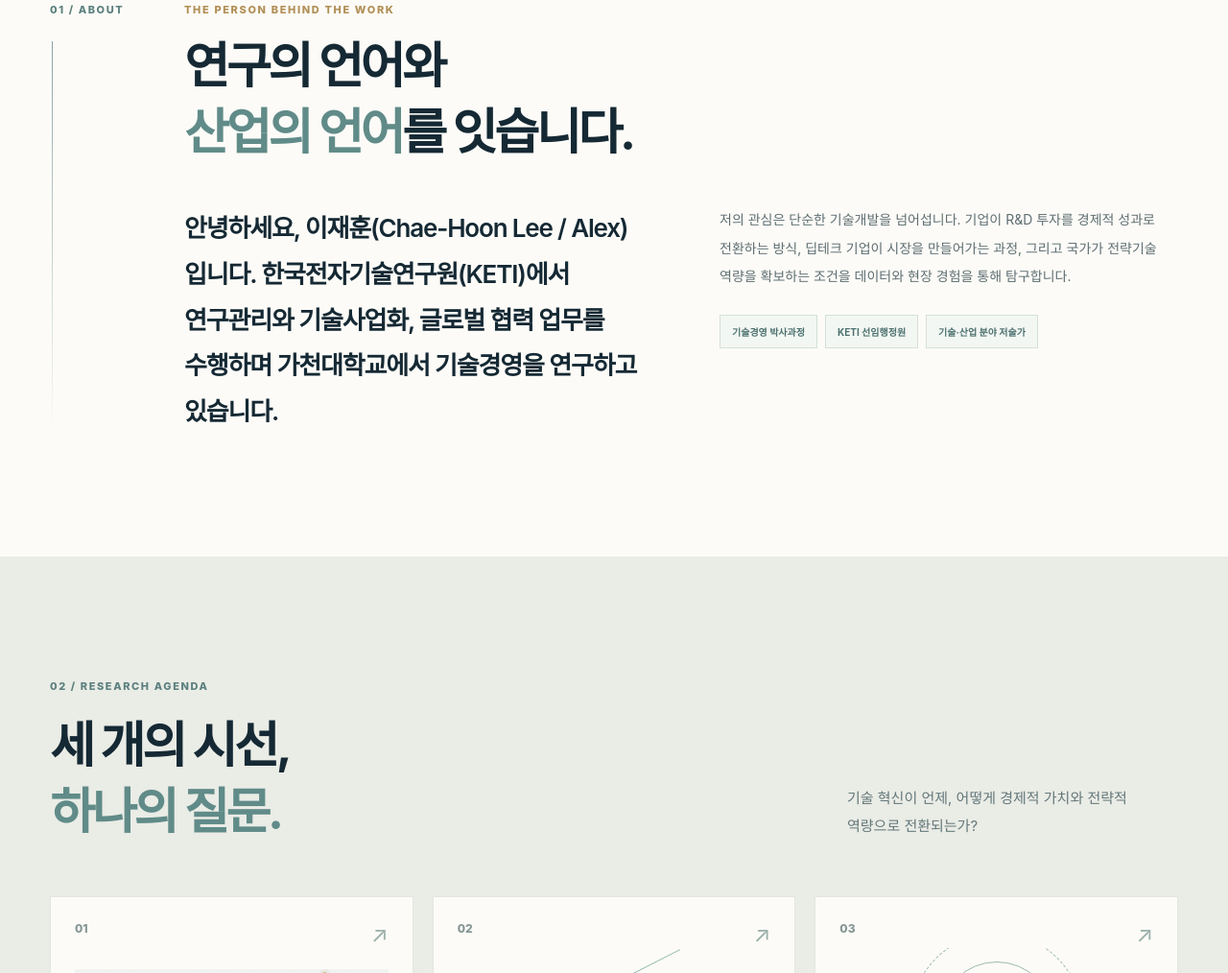
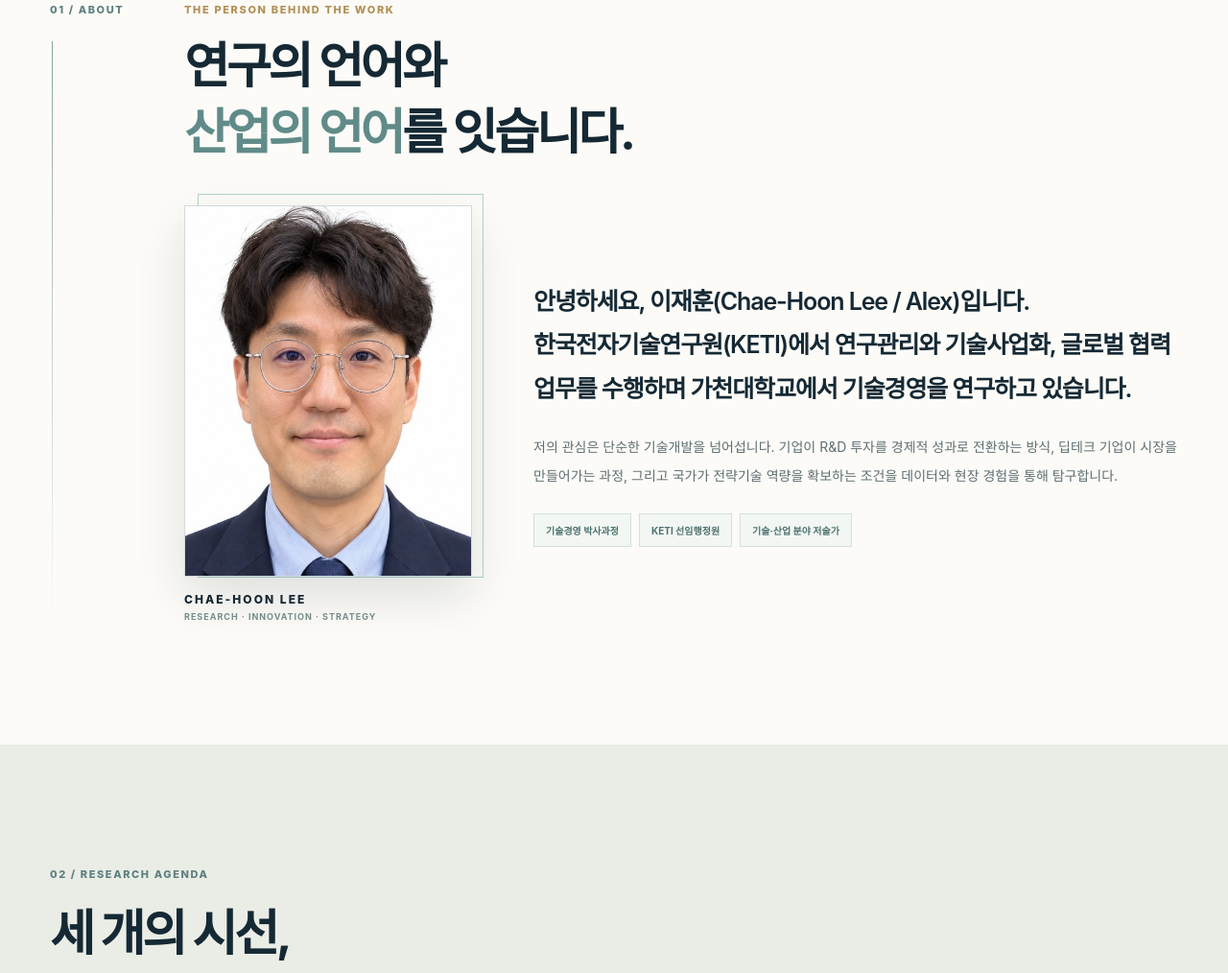
Before and after one commit to jaguar200613-cyber/chaehoon-portfolio, a plain HTML site: page index.html in a window 1280 px wide. Shown: the part 1166-2180 px from the top of the page at 96% size. Drawn offline with Linux system fonts and the light colour scheme.

Commit message:
Add professional portrait to About section

```diff
--- a/index.html
+++ b/index.html
@@ -69,6 +69,22 @@
 .hero-document-link svg{height:15px;width:15px;color:var(--gold)}
 @media(max-width:700px){.document-downloads{grid-template-columns:1fr;gap:12px;margin:24px 0 30px}.document-download{padding:19px 15px;gap:13px}.document-icon{width:47px;height:52px}.document-icon svg{width:23px;height:23px}.document-title{font-size:16px}.document-get{width:35px;height:35px}.download-section-heading{align-items:flex-start;flex-direction:column;gap:6px}.hero-documents{gap:12px 18px;margin-top:20px}}
 @media print{.document-download{box-shadow:none}.document-get{display:none}}
+
+
+/* Editorial portrait: ABOUT introduction */
+.about-profile-layout{display:grid;grid-template-columns:minmax(220px,300px) minmax(0,1fr);gap:clamp(32px,5vw,72px);align-items:center}
+.about-portrait{position:relative;isolation:isolate;margin:0;max-width:300px}
+.about-portrait::before{content:"";position:absolute;top:-12px;right:-12px;bottom:46px;left:14px;border:1px solid rgba(119,179,173,.55);z-index:-1;pointer-events:none}
+.about-portrait-photo{position:relative;overflow:hidden;aspect-ratio:4/5.15;background:#e9efed;border:1px solid rgba(21,41,52,.10);box-shadow:0 20px 48px rgba(7,21,33,.12)}
+.about-portrait-photo img{display:block;width:100%;height:100%;object-fit:cover;object-position:center 32%;filter:saturate(.96)}
+.about-portrait figcaption{display:flex;flex-direction:column;gap:5px;padding-top:16px}
+.about-portrait figcaption strong{font-size:12px;font-weight:800;letter-spacing:.17em;color:var(--ink)}
+.about-portrait figcaption span{font-size:9px;font-weight:700;letter-spacing:.11em;color:#77908d}
+.about-profile-copy{min-width:0}
+.about-profile-copy .about-columns{grid-template-columns:minmax(0,1fr);gap:23px}
+.about-profile-copy .about-statement{font-size:clamp(19px,2vw,25px);line-height:1.82}
+@media(max-width:1100px){.about-profile-layout{grid-template-columns:minmax(190px,245px) minmax(0,1fr);gap:clamp(25px,4vw,48px)}}
+@media(max-width:720px){.about-profile-layout{grid-template-columns:minmax(0,1fr);gap:35px}.about-portrait{width:min(100%,300px);margin:0 auto}.about-profile-copy .about-columns{gap:21px}}
 
 </style>
 
@@ -158,9 +174,22 @@
         <div class="about-main">
           <div class="section-kicker" data-i18n="aboutKicker">THE PERSON BEHIND THE WORK</div>
           <h2 class="section-heading" id="aboutTitle" data-i18n-html="aboutTitle">연구의 언어와<br><span class="serif-accent">산업의 언어</span>를 잇습니다.</h2>
-          <div class="about-columns">
+          <div class="about-profile-layout">
+            <figure class="about-portrait">
+              <div class="about-portrait-photo">
+                <img src="assets/chaehoon-portrait.jpg" alt="이재훈(Chae-Hoon Lee) 프로필 사진" loading="lazy" decoding="async" width="520" height="759">
+              </div>
+              <figcaption>
+                <strong>CHAE-HOON LEE</strong>
+                <span>RESEARCH · INNOVATION · STRATEGY</span>
+              </figcaption>
+            </figure>
+            <div class="about-profile-copy">
+              <div class="about-columns">
             <p class="about-statement" data-i18n="aboutStatement">안녕하세요, 이재훈(Chae-Hoon Lee / Alex)입니다. 한국전자기술연구원(KETI)에서 연구관리와 기술사업화, 글로벌 협력 업무를 수행하며 가천대학교에서 기술경영을 연구하고 있습니다.</p>
             <div class="about-detail"><p data-i18n="aboutDetail">저의 관심은 단순한 기술개발을 넘어섭니다. 기업이 R&D 투자를 경제적 성과로 전환하는 방식, 딥테크 기업이 시장을 만들어가는 과정, 그리고 국가가 전략기술 역량을 확보하는 조건을 데이터와 현장 경험을 통해 탐구합니다.</p><div class="identity-chips"><span data-i18n="chip1">기술경영 박사과정</span><span data-i18n="chip2">KETI 선임행정원</span><span data-i18n="chip3">기술·산업 분야 저술가</span></div></div>
+              </div>
+            </div>
           </div>
         </div>
       </div>
```
Also changed, not shown: assets/chaehoon-portrait.jpg (added).
